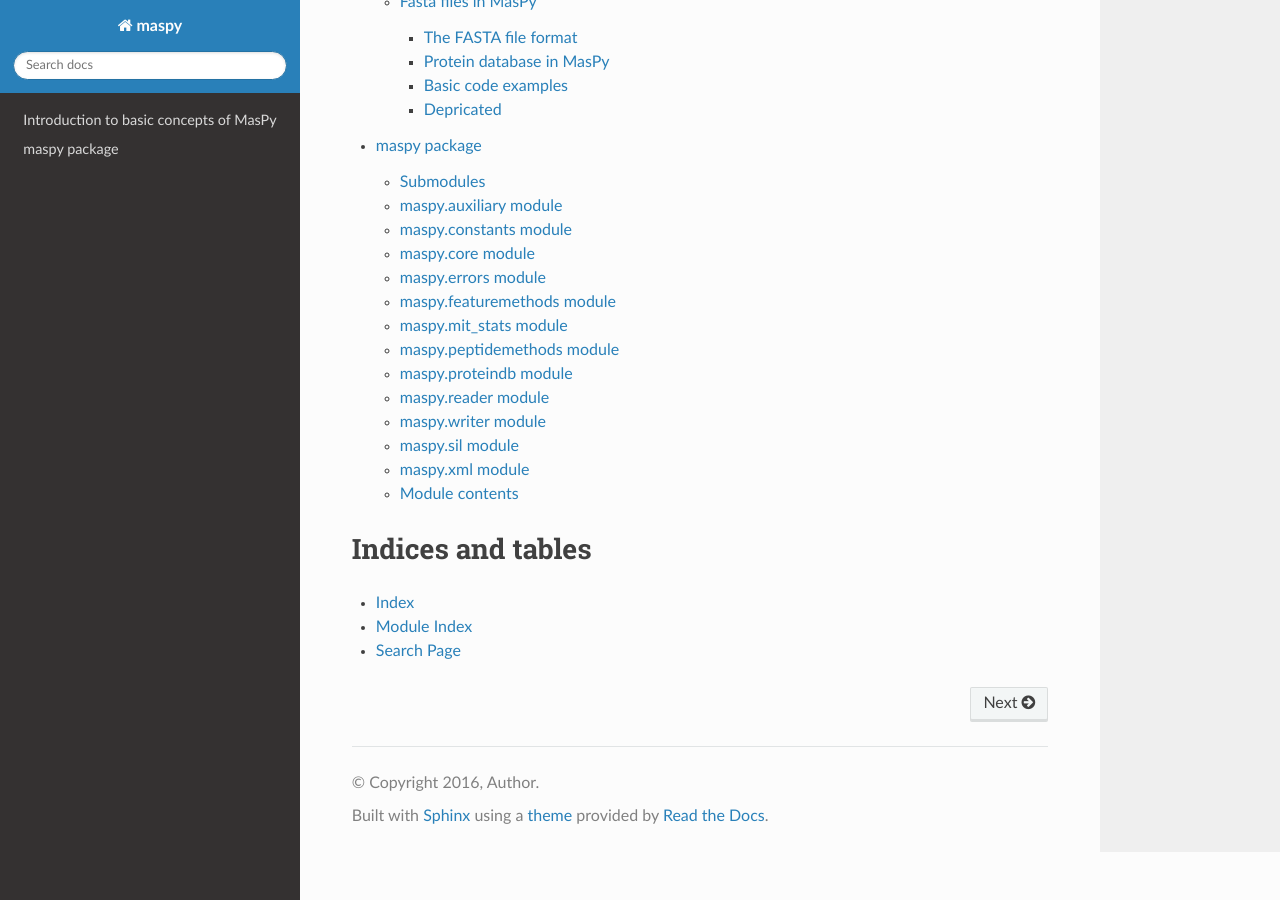
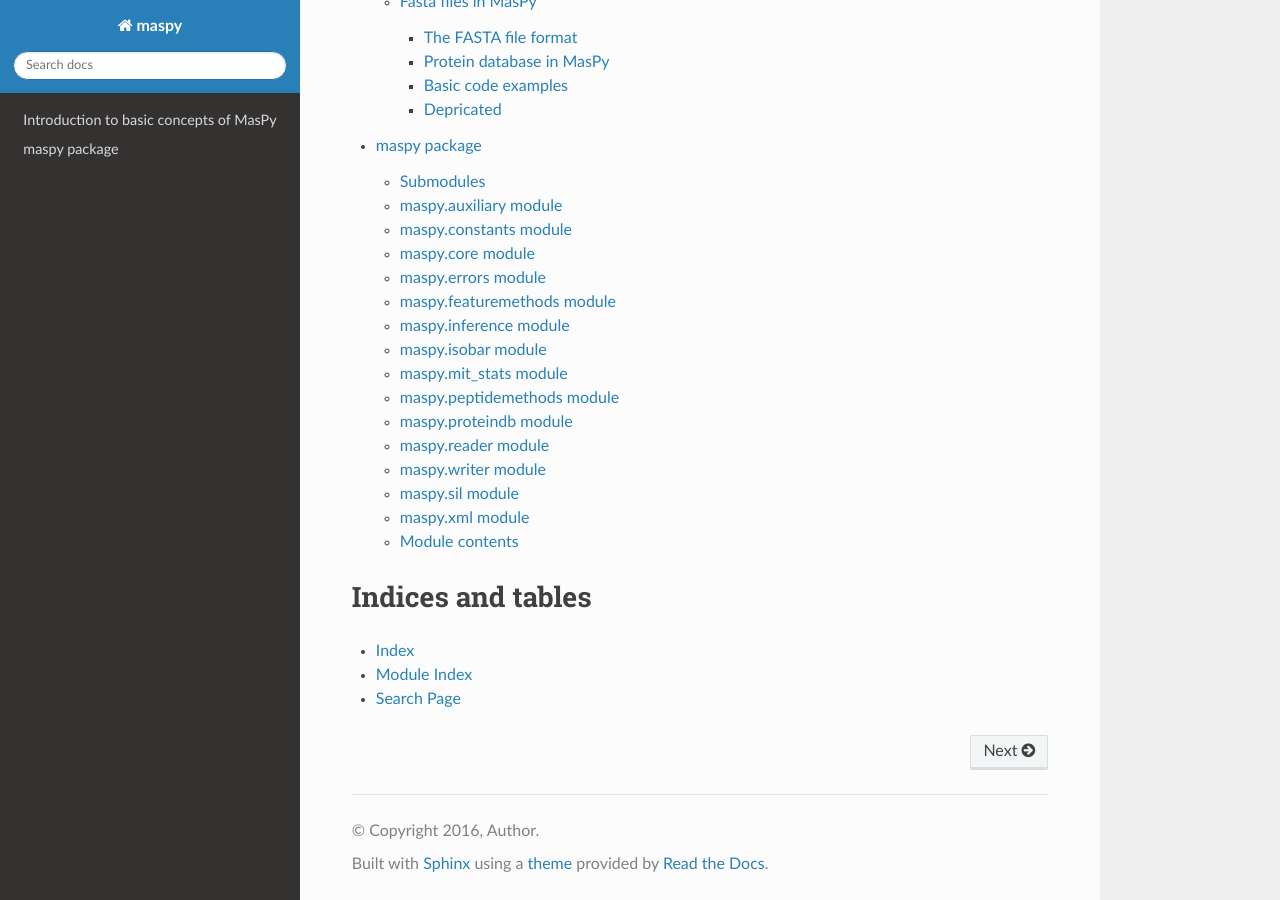
Before and after one commit to hollenstein/maspy, a Sphinx documentation site: the page built from doc/source/index.rst, in a window 1280 px wide and 900 px high, scrolled down 966 px. Built offline with Sphinx 7.4.7 and the Read the Docs theme 2.0.0, drawn with Linux system fonts in a browser that asks for light colours.

Commit message:
Added modules inference and isobar to documentation.

```diff
--- a/doc/source/maspy.rst
+++ b/doc/source/maspy.rst
@@ -40,6 +40,22 @@ maspy.featuremethods module
 ---------------------------
 
 .. automodule:: maspy.featuremethods
+    :members:
+    :undoc-members:
+    :show-inheritance:
+
+maspy.inference module
+----------------------
+
+.. automodule:: maspy.inference
+    :members:
+    :undoc-members:
+    :show-inheritance:
+
+maspy.isobar module
+-------------------
+
+.. automodule:: maspy.isobar
     :members:
     :undoc-members:
     :show-inheritance:
--- a/doc/source/psms.rst
+++ b/doc/source/psms.rst
@@ -222,7 +222,7 @@ all ``Sii`` elements of the specified specfiles. ::
                            )
 
 It is also possible to calculate the exact mass for all ``Sii`` elements of the
-specified specfiles by using the function :func:`SiContainer.calcMz()
+specified specfiles by using the function :func:`SiiContainer.calcMz()
 <maspy.core.SiiContainer.calcMz()>`. The calculated mass to charge ratio is
 written to the attribute ``.excMz``. ::
 
```
